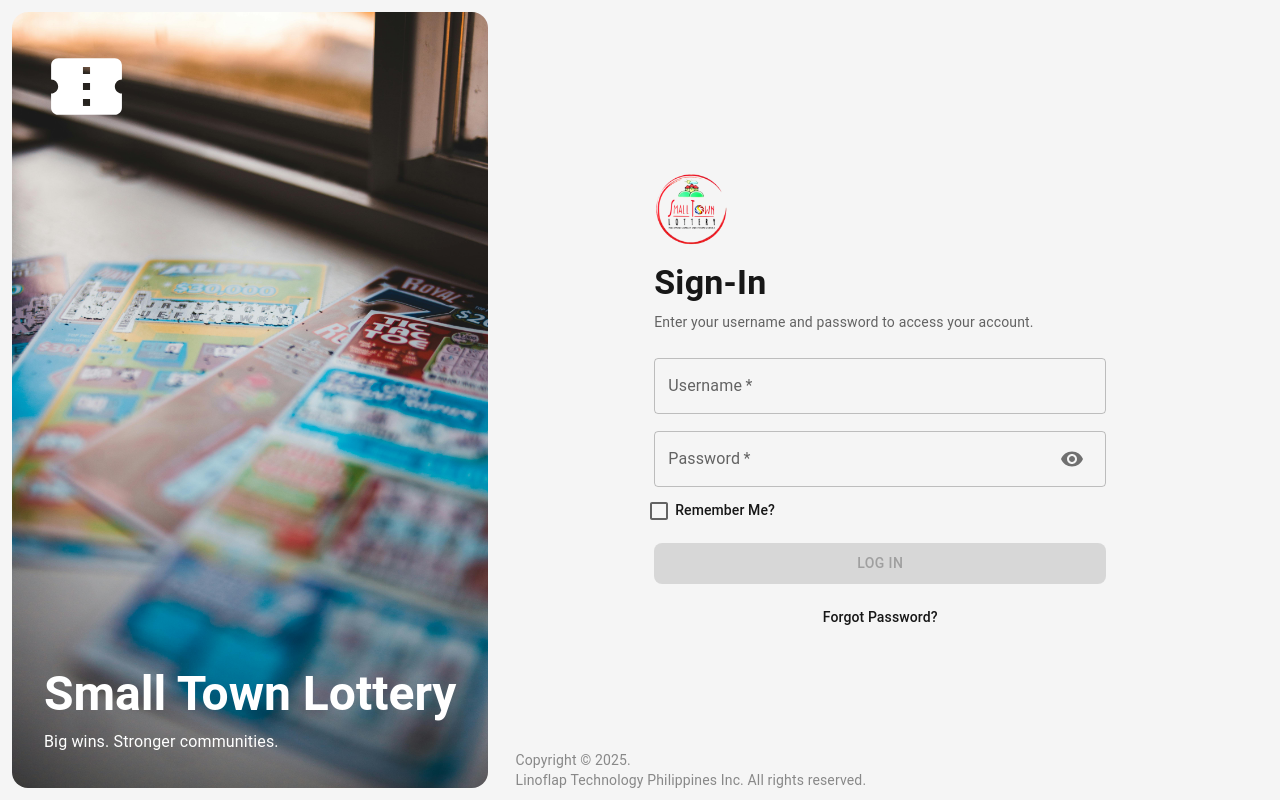
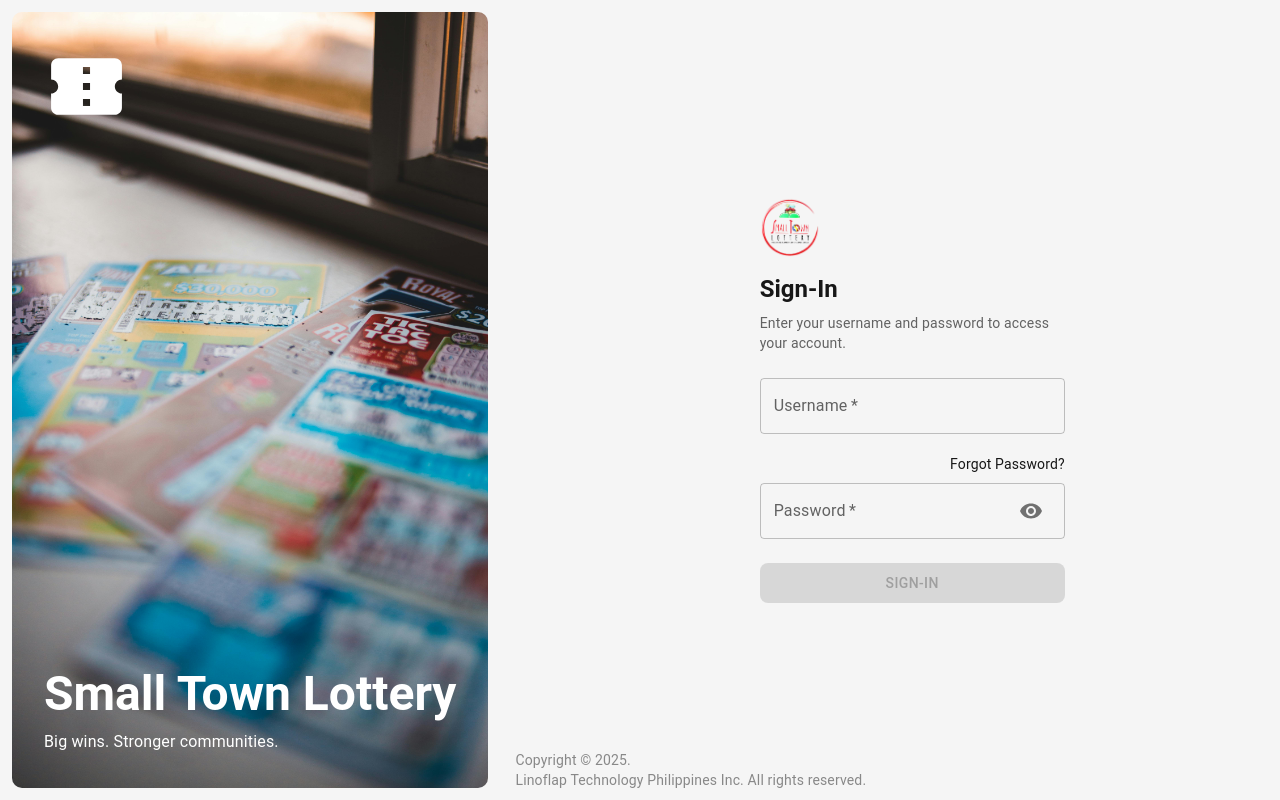
Before and after one commit to Linoflap-Devs/STL-Frontend, a Next.js app: page / in a window 1280 px wide. Built offline with nearby package versions, Linux system fonts and the light colour scheme; a web font is replaced by a local one.

Commit message:
ui revisions

```diff
--- a/src/components/UsersTable.tsx
+++ b/src/components/UsersTable.tsx
@@ -30,11 +30,11 @@
 
   const tableContentStyle = (isLastRow: boolean) => ({
     color: "#1C252E",
-    borderBottom: isLastRow ? "none" : "1px solid rgba(145, 158, 171, 0.2)",
+    borderBottom: isLastRow ? "none" : "1px dotted rgba(145, 158, 171, 0.2)",
   });
 
   return (
-    <Container maxWidth="xl" sx={{ marginTop: 4 }}>
+    <Container maxWidth="lg" sx={{ marginTop: 4 }}>
       {/* Header Section */}
       <Box
         sx={{
--- a/src/components/auth/Login.tsx
+++ b/src/components/auth/Login.tsx
@@ -63,7 +63,7 @@
             display: "flex",
             flexDirection: "column",
             justifyContent: "center",
-            borderRadius: "16px",
+            borderRadius: "10px",
             margin: "12px",
           }}
         >
@@ -76,7 +76,6 @@
             }}
           >
             <ConfirmationNumberIcon sx={{ fontSize: 85, color: "white" }} />
-
             <Box
             >
               <Typography
@@ -98,16 +97,15 @@
               </Typography>
             </Box>
           </Box>
-
         </Box>
 
         {/* Right Column (Login Card Section) */}
         <Box
           sx={{
             flex: 1,
-            paddingLeft: { xs: 2, sm: 4, md: 5.5 },
-            paddingTop: { xs: 0, sm: 0, md: 8 },
-            padding: 8,
+            paddingLeft: { xs: 0, sm: 0, md: 5.5 },
+            paddingTop: { xs: 10, sm: 10, md: 0 },
+            paddingBottom: { xs: 8, sm: 8, md: 0 },
             display: "flex",
             alignItems: "center",
             justifyContent: "center",
@@ -116,7 +114,7 @@
         >
           <Box
             sx={{
-              width: "75%",
+              width: { xs: '100%', sm: '100%', md: '48%' },
               maxWidth: 500,
               padding: 3,
             }}
@@ -125,12 +123,12 @@
               <img
                 src={LoginSectionData.image}
                 alt="Logo"
-                style={{ maxWidth: "75px", width: "100%" }}
+                style={{ maxWidth: "60px", width: "100%" }}
               />
             </Box>
 
             <Typography
-              variant="h4"
+              variant="h5"
               sx={{ fontWeight: "bold" }}
             >
               {LoginSectionData.cardTitle}
@@ -147,7 +145,7 @@
                 sx={{
                   display: "flex",
                   flexDirection: "column",
-                  alignItems: "flex-start",
+                  alignItems: "stretch",
                 }}
               >
                 <TextField
@@ -164,7 +162,35 @@
                   required
                 />
 
+                <Box
+                  sx={{
+                    display: "flex",
+                    justifyContent: "flex-end",
+                    width: "100%",
+                    mt: 1.7,
+                  }}
+                >
+                  <Typography
+                    sx={{
+                      textAlign: "right",
+                      marginBottom: 0,
+                      marginTop: 0.5,
+                      fontSize: 14,
+                    }}
+                  >
+                    <a
+                      href="/forgot-password"
+                      style={{ textDecoration: "none", color: "inherit", }}
+                    >
+                      {LoginSectionData.forgotPassword}
+                    </a>
+                  </Typography>
+                </Box>
+
                 <TextField
+                  sx={{
+                    marginTop: 1,
+                  }}
                   label="Password"
                   type={showPassword ? "text" : "password"}
                   variant="outlined"
@@ -184,7 +210,7 @@
                   }}
                 />
 
-              <FormControlLabel
+                {/* <FormControlLabel
                   control={
                     <Checkbox
                       sx={{
@@ -197,8 +223,7 @@
                       {LoginSectionData.rememberMe}
                     </Typography>
                   }
-              />
-
+                /> */}
               </Box>
 
               <Button
@@ -215,21 +240,6 @@
               >
                 {LoginSectionData.buttonText}
               </Button>
-
-              <Typography
-                variant="subtitle2"
-                sx={{
-                  marginTop: 2.9,
-                  textAlign: "center",
-                }}
-              >
-                <a
-                  href="/forgot-password"
-                  style={{ textDecoration: "none", color: "inherit" }}
-                >
-                  {LoginSectionData.forgotPassword}
-                </a>
-              </Typography>
             </form>
           </Box>
 
--- a/src/data/LoginSectionData.js
+++ b/src/data/LoginSectionData.js
@@ -8,7 +8,7 @@
   cardDescription: "Enter your username and password to access your account.",
   rememberMe: "Remember Me?",
   forgotPassword: "Forgot Password?",
-  buttonText: "Log In",
+  buttonText: "Sign-In",
   copyright: (
     <>
       Copyright © 2025. <br />
```
Lines whose indentation alone changed are shown as unchanged.
